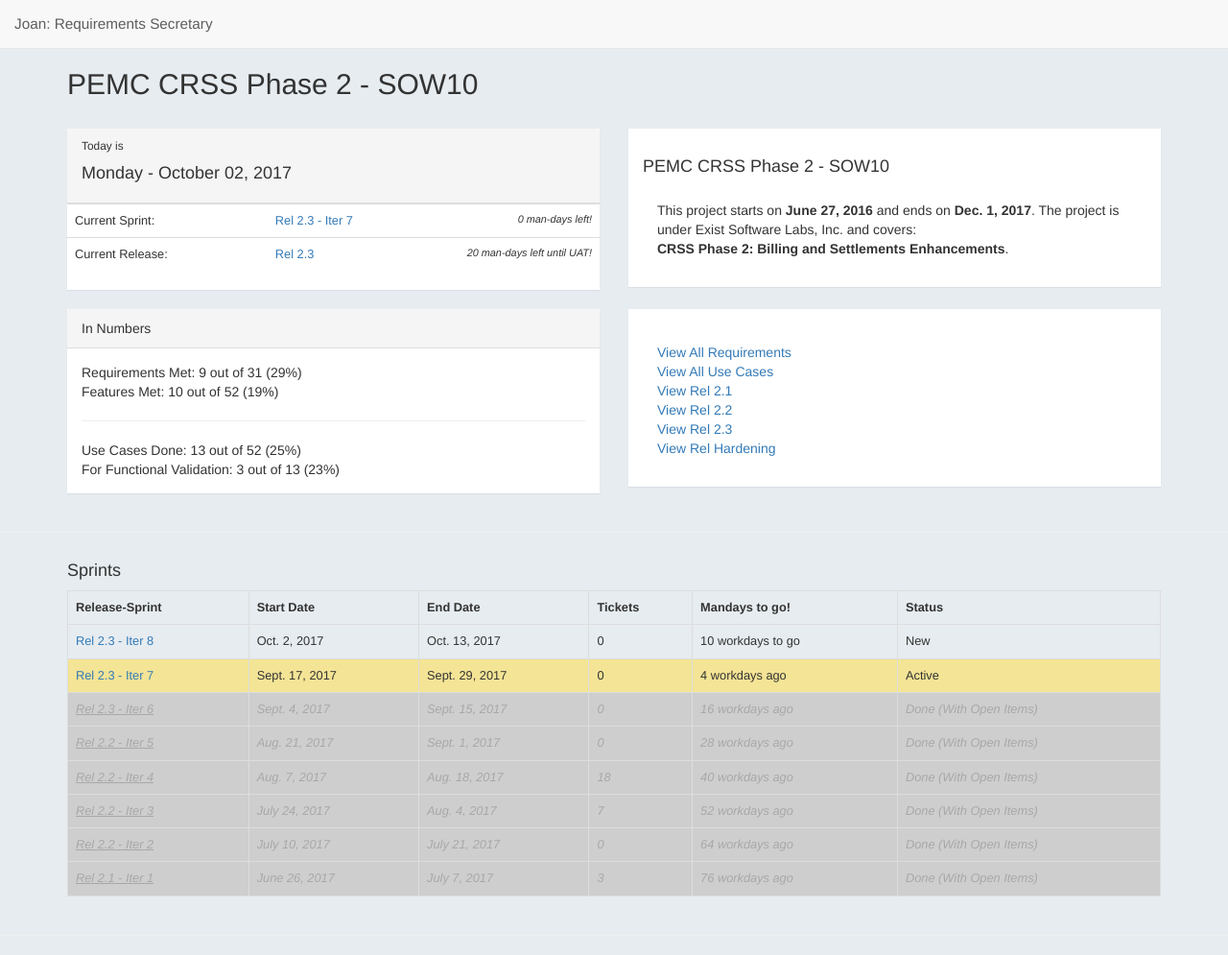
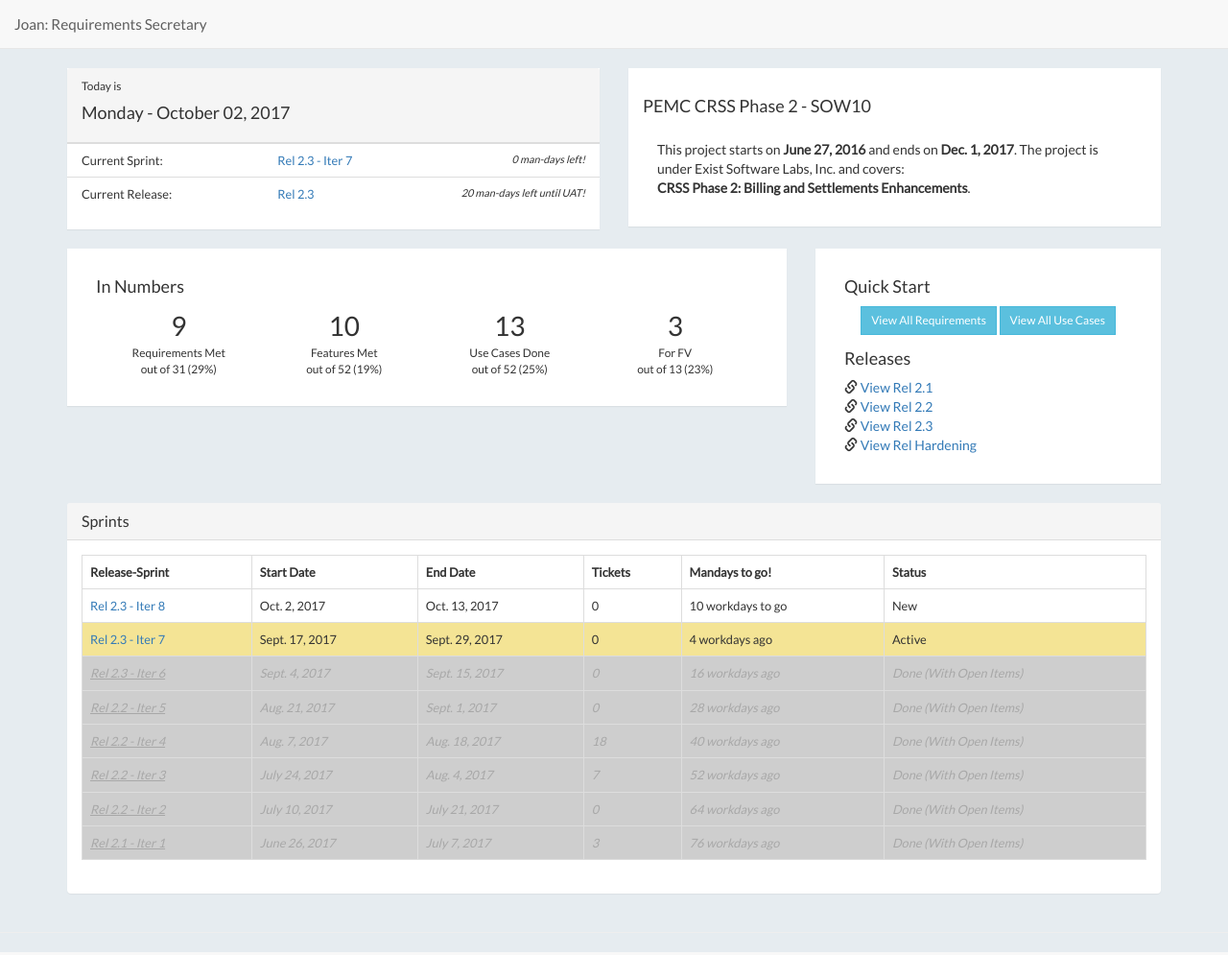
Before and after one commit to eyana-m/project-joan, a Django app: page /joan/project/1/ in a window 1280 px wide. Shown: the whole page at 96% size. Run offline with Django 3.2, Linux system fonts and the light colour scheme; data comes from the database, SQL or seed files in the repository; some libraries are stand-ins or nearby versions.

Commit message:
basic dashboard done

```diff
--- a/base/joan/static/joan/style.css
+++ b/base/joan/static/joan/style.css
@@ -1,6 +1,7 @@
 body {
 /*background: white url("images/texturetastic_gray.png") repeat right bottom; */
   background: #E6ECF0;
+  font-family: 'Lato', sans-serif;
   }
 }
 
@@ -24,6 +25,12 @@ a .done {
   color: #a8a8a8;
   text-decoration: underline;
 }
+
+a .no-border-radius{
+  border-radius: 0;
+  margin-bottom: 2em;
+}
+
 
 span .subtle-text{
   color: #a8a8a8;
@@ -73,3 +80,8 @@ span .subtle-text{
 .table tr{
   font-size: 0.8em;
 }
+.table>tbody>.more-padding>td,{
+  padding-left: 15px;
+  padding-right: 15px;
+
+}
--- a/base/joan/templates/joan/base.html
+++ b/base/joan/templates/joan/base.html
@@ -18,6 +18,7 @@
     </title>
 
     <link rel="stylesheet" type="text/css" href="{% static 'joan/style.css' %}" />
+    <link href="https://fonts.googleapis.com/css?family=Lato" rel="stylesheet">
     <!--<link rel="stylesheet" type="text/css" href="{% static 'joan/bs3-material.css' %}" />-->
 
   </head>
--- a/base/joan/templates/joan/project.html
+++ b/base/joan/templates/joan/project.html
@@ -1,24 +1,21 @@
+ {% extends 'joan/base.html' %} {% load extras %}
+<html lang="en">
 
-{% extends 'joan/base.html' %}
-{% load extras %}
-<html lang="en">
 <head>
   <meta charset="UTF-8">
   <title>{% block title %}{{ project.project_name }}{% endblock %}</title>
 </head>
+
 <body>
   {% block pagecontent %}
 
-<div class="container">
-  <h2>{{ project.project_name }}</h2>
-</div>
   <br>
 
   <div class="container">
     <div class="row">
       <div class="col-sm-6">
         <div class="panel panel-default">
-        <div class="panel-heading" >
+          <div class="panel-heading">
             <small>Today is</small>
             <!-- <div class="col-sm-9 pull-right"> -->
             <h4>{% now "l - F d, Y"  %}</h4>
@@ -27,24 +24,23 @@
           <div class="panel-body" style="padding: 0">
             <table class="table">
               <tr>
-              <td>Current Sprint:</td>
-              <td>
+                <td style="padding-left: 15px">Current Sprint:</td>
+                <td style="padding-right: 15px">
                   <a href="{% url 'joan:sprint' current_sprint.id %}">{{ current_sprint }}</a>
                   <span class="pull-right"><small><em> {{ sprint_man_days_left }} man-days left! </em></small></span>
                 </td>
               </tr>
               <tr>
-              <td>Current Release:</td>
-              <td>
+                <td style="padding-left: 15px">Current Release:</td>
+                <td style="padding-right: 15px">
                   <a href="{% url 'joan:release' current_sprint.release.id %}">{{ current_sprint.release }}</a>
                   <span class="pull-right"><small><em> {{ release_man_days_left }} man-days left until UAT! </em></small></span>
                 </td>
               </tr>
             </table>
-
           </div>
         </div>
-    </div>
+      </div><!--col-sm-6-->
 
       <div class="col-sm-6">
         <div class="panel module">
@@ -57,58 +53,82 @@
         </div>
       </div>
 
-</div> <!--end row-->
+    </div>
+    <!--end row-->
 
     <div class="row">
 
-    <div class="col-sm-6">
-      <div class="panel panel-default">
-        <div class="panel-heading" >
-          In Numbers
+      <div class="col-sm-8">
+        <div class="panel module">
+          <div class="panel-body" style="padding-top: 0">
+            <h4 style="font-weight: 300">In Numbers</h4>
+            <div class="col-sm-3 text-center">
+              <span style="font-size: 2em">{{ requirements_met_count }}</span><br>
+              <small>Requirements Met <br> out of {{ project.requirement_set.count }} ({{requirements_met_percentage}})
+            </small>
             </div>
-        <div class="panel-body">
-          Requirements Met: {{ requirements_met_count }} out of {{ project.requirement_set.count }} ({{requirements_met_percentage}})<br>
-          Features Met: {{ features_done_count }} out of {{ features_count }} ({{ features_done_percentage }}) <br>
-          <hr>
-          Use Cases Done: {{ features_uc_done_count }} out of {{ features_count }} ({{ features_uc_done_percentage }})<br>
-          For Functional Validation: {{ features_for_fv_count }}  out of {{ features_uc_done_count }}  ({{ features_for_fv_percentage }}) <br>
+            <!--col-sm-3-->
+
+            <div class="col-sm-3 text-center">
+              <span style="font-size: 2em">{{ features_done_count }}</span><br>
+              <small>Features Met <br> out of {{ features_count }} ({{ features_done_percentage }})
+            </small>
+            </div>
+            <!--col-sm-3-->
+
+            <div class="col-sm-3 text-center">
+              <span style="font-size: 2em">{{ features_uc_done_count }}</span><br>
+              <small>Use Cases Done<br> out of {{ features_count }} ({{ features_uc_done_percentage }})
+            </small>
+            </div>
+            <!--col-sm-3-->
+
+            <div class="col-sm-3 text-center">
+              <span style="font-size: 2em"> {{ features_for_fv_count }}</span><br>
+              <small>For FV<br> out of {{ features_uc_done_count }}  ({{ features_for_fv_percentage }})
+            </small>
+            </div>
+            <!--col-sm-3-->
+            <br>
           </div>
         </div>
       </div>
 
-    <div class="col-sm-6">
+      <div class="col-sm-4">
         <div class="panel module">
-        <div class="panel-body">
+          <div class="panel-body" style="padding-top: 0">
+            <h4 style="font-weight: 300">Quick Start</h4>
+            <center>
+              <a class="btn btn-info no-border-radius btn-sm" href="{% url 'joan:requirements_list' project.id %}" style="border-radius:0; margin-bottom: 5px">View All Requirements </a>
+              <a class="btn btn-info no-border-radius btn-sm" href="{% url 'joan:features_list' project.id %}" style="border-radius:0; margin-bottom: 5px">View All Use Cases </a><br>
+            </center>
 
-
-          <a href="{% url 'joan:requirements_list' project.id %}">View All Requirements </a><br>
-          <a href="{% url 'joan:features_list' project.id %}">View All Use Cases </a><br>
-
-
-
-        {% for release in project.release_set.all %}
-          <a href="{% url 'joan:release' release.id %}">View {{ release }} </a><br>
-        {% endfor %}
-
+            <h4 style="font-weight: 300">Releases</h4> {% for release in project.release_set.all %}
+            <span class="glyphicon glyphicon-link" aria-hidden="true"></span> <a href="{% url 'joan:release' release.id %}">View {{ release }} </a><br> {% endfor %}
 
           </div>
         </div>
       </div>
+      <!--col-sm-4-->
 
-  </div> <!--end row-->
-  </div><!--end container-->
-
-
-<div class="container horizontal-scroll">
+    </div>
+    <!--end row-->
 
   </div>
 
-<hr>
+  <div class="container">
 
-<div class="container horizontal-scroll">
-
-<h4> Sprints</h4>
-
+    <div class="panel-group" id="accordion">
+      <div class="panel panel-default"> <!--Related Sprint-->
+          <div class="panel-heading">
+              <h4 class="panel-title">
+                  <a data-toggle="collapse" data-parent="#accordion" href="#collapseThree">
+                      Sprints
+                  </a>
+              </h4>
+          </div>
+          <div id="collapseThree" class="panel-collapse collapse in">
+                <div class="panel-body">
                   <table class="table table-bordered">
                     <tr>
                       <th> Release-Sprint</th>
@@ -120,8 +140,7 @@
                     </tr>
 
 
-  {% for sprint in sprint_list %}
-    {% if sprint.status == 'AC' %}
+                    {% for sprint in sprint_list %} {% if sprint.status == 'AC' %}
                     <tr style="background: #f4e495">
                       {% elif sprint.status == 'DO'%}
                       <tr class="done-tr">
@@ -136,11 +155,7 @@
 
 
                           <td>
-        {% if sprint.status == 'DO'%}
-              {{ sprint.get_status_display}} ({{ sprint.is_accepted_long_string }})
-          {% else %}
-                {{ sprint.get_status_display}}
-          {% endif %}
+                            {% if sprint.status == 'DO'%} {{ sprint.get_status_display}} ({{ sprint.is_accepted_long_string }}) {% else %} {{ sprint.get_status_display}} {% endif %}
                           </td>
 
 
@@ -149,11 +164,17 @@
                         {% endfor %}
 
                   </table>
-</div>
-<hr>
 
 
+               </div><!--end panel-body-->
+          </div>
+      </div><!--Sprint-->
+    </div>
+  </div><!--container-->
 
-{% endblock %}
+    </div>
+    <!--container-->
+    <hr> {% endblock %}
 </body>
+
 </html>
```
Lines whose indentation alone changed are shown as unchanged.
